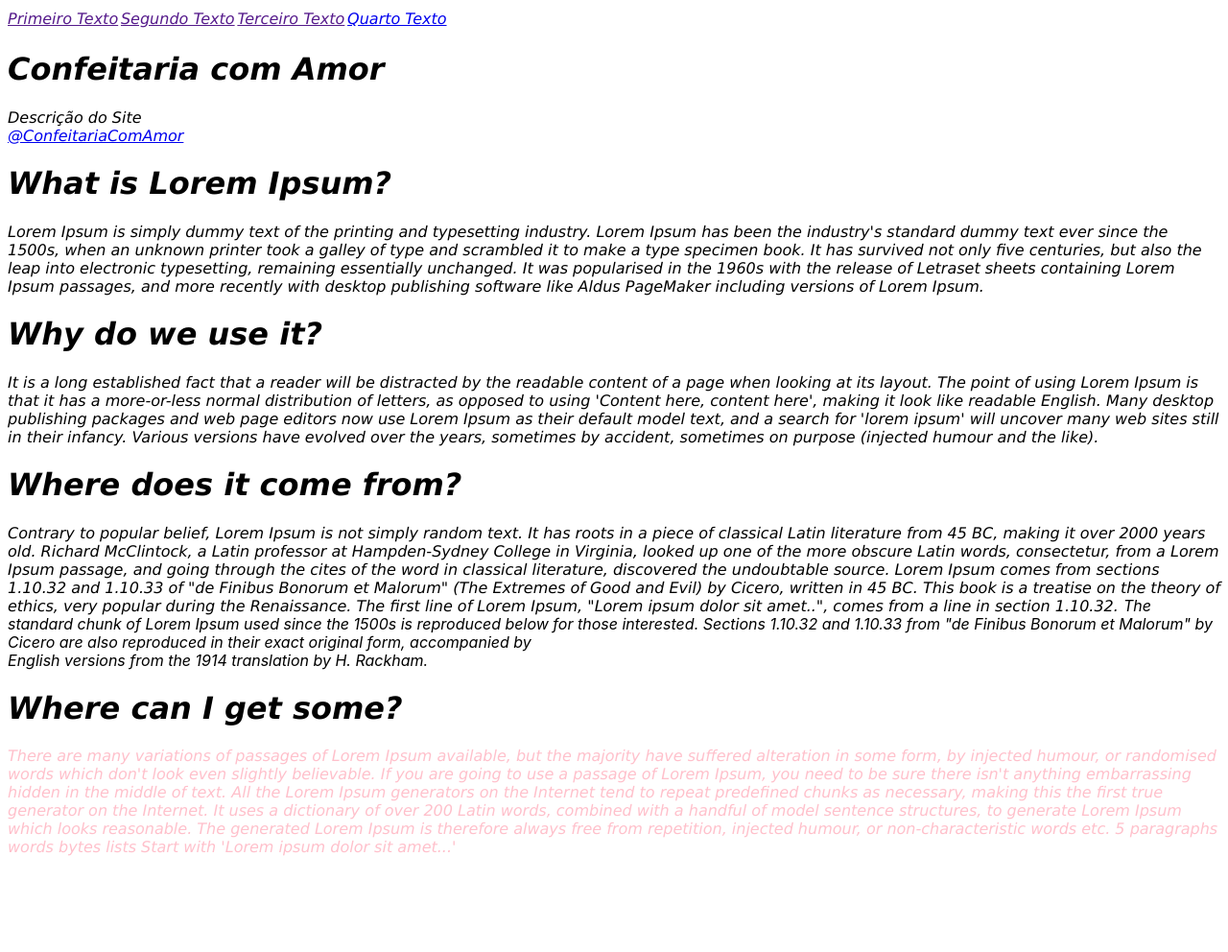
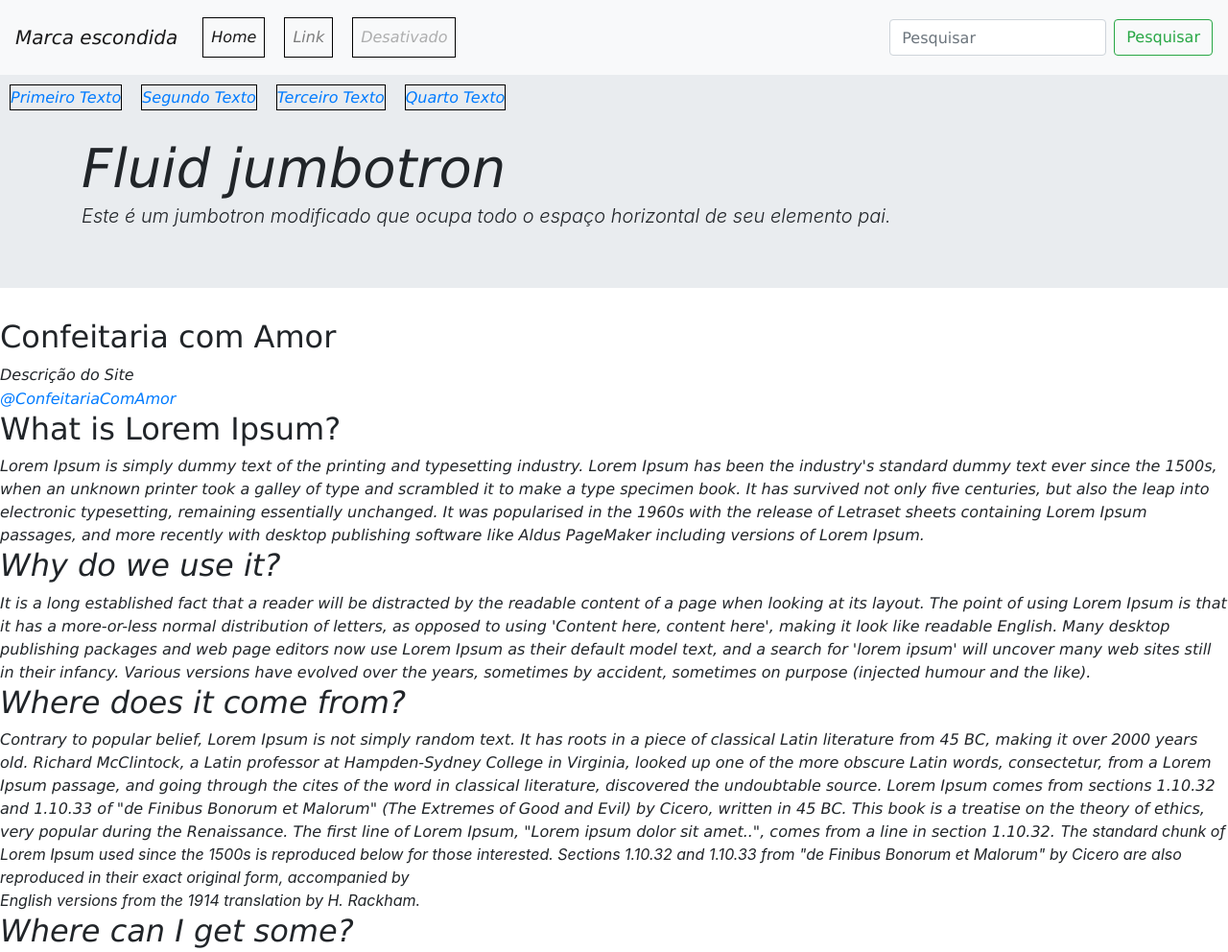
Before and after one commit to RafaClaudino/PrimeiraPagina, a plain HTML site: page index.html in a window 1280 px wide. Shown: the top 992 px of the page at 96% size. Before the commit the page ends 900 px from the top, so only its background shows below. Drawn offline with nearby package versions, Linux system fonts and the light colour scheme.

Commit message:
Aula 23-09

```diff
--- a/base.css
+++ b/base.css
@@ -33,6 +33,16 @@
 
 }
 
+<style-type="text/css">
+
+.center {
+    display: inline;
+    margin: 10 auto;
+}
+#button-go, #button-back {
+    border: solid 1px black
+}
+    </style>
 
 /* Estilos generales */
 
@@ -40,6 +50,7 @@ body {
     font-family: sans-serif;
     font-size: 10px;
     font-style: italic
+
 }
 div {
     font-size: 1rem;
@@ -60,10 +71,13 @@ ul, ol, dl, p {
     font-size: 1rem;
 }
 li {
-    line-height: 1rem;
+    float: left;
     font-family: -apple-system, BlinkMacSystemFont, 'Segoe UI', Roboto, Oxygen, Ubuntu, Cantarell, 'Open Sans', 'Helvetica Neue', sans-serif;
-    display: inline;
+    display: block;
     line-height: 1.5;
+    margin: 10px;
+    border: 1px solid red;
+    border-color: black
 }
 
 p {
--- a/index.html
+++ b/index.html
@@ -3,21 +3,56 @@
 
 
 <head>
+
     <meta charset="UTF-8">
     <meta name="viewport" content="width=device-width, initial-scale=1.0">
     <meta http-equiv="X-UA-Compatible" content="ie=edge">
     <title>Aula2HTML</title>
-<link rel="stylesheet" href="base.css">
+
+    <link rel="stylesheet" href="https://stackpath.bootstrapcdn.com/bootstrap/4.3.1/css/bootstrap.min.css"
+        integrity="sha384-ggOyR0iXCbMQv3Xipma34MD+dH/1fQ784/j6cY/iJTQUOhcWr7x9JvoRxT2MZw1T" crossorigin="anonymous">
+    <link rel="stylesheet" href="base.css">
 
 </head>
 
 <body>
-        <li><a href="">Primeiro Texto</a></li>
-        <li><a href="">Segundo Texto</a></li>
-        <li><a href="">Terceiro Texto</a></li>
-        <li><a href="#rosa">Quarto Texto</a></li>
+<nav class="navbar navbar-expand-lg navbar-light bg-light">
+  <button class="navbar-toggler" type="button" data-toggle="collapse" data-target="#navbarTogglerDemo01" aria-controls="navbarTogglerDemo01" aria-expanded="false" aria-label="Alterna navegação">
+    <span class="navbar-toggler-icon"></span>
+  </button>
+  <div class="collapse navbar-collapse" id="navbarTogglerDemo01">
+    <a class="navbar-brand" href="#">Marca escondida</a>
+    <ul class="navbar-nav mr-auto mt-2 mt-lg-0">
+      <li class="nav-item active">
+        <a class="nav-link" href="#">Home <span class="sr-only">(Página atual)</span></a>
+      </li>
+      <li class="nav-item">
+        <a class="nav-link" href="#">Link</a>
+      </li>
+      <li class="nav-item">
+        <a class="nav-link disabled" href="#">Desativado</a>
+      </li>
     </ul>
-    <h1>Confeitaria com Amor</h1>
+    <form class="form-inline my-2 my-lg-0">
+      <input class="form-control mr-sm-2" type="search" placeholder="Pesquisar" aria-label="Pesquisar">
+      <button class="btn btn-outline-success my-2 my-sm-0" type="submit">Pesquisar</button>
+    </form>
+  </div>
+</nav>
+    <li><a href="">Primeiro Texto</a></li>
+    <li><a href="">Segundo Texto</a></li>
+    <li><a href="">Terceiro Texto</a></li>
+    <li><a href="#rosa">Quarto Texto</a></li>
+    </ul>
+    <h1>
+        <div class="jumbotron jumbotron-fluid">
+            <div class="container">
+                <h1 class="display-4">Fluid jumbotron</h1>
+                <p class="lead">Este é um jumbotron modificado que ocupa todo o espaço horizontal de seu elemento pai.
+                </p>
+            </div>
+        </div>Confeitaria com Amor
+    </h1>
     <div class="rosa">Descrição do Site </div>
     <a href="https://instagram.com/aracellybarbosaconfeitaria?igshid=105g6vdcb3u2p">@ConfeitariaComAmor</a>
 
@@ -76,6 +111,18 @@
 
         </div>
     </div>
+    <script src="https://code.jquery.com/jquery-3.3.1.slim.min.js"
+        integrity="sha384-q8i/X+965DzO0rT7abK41JStQIAqVgRVzpbzo5smXKp4YfRvH+8abtTE1Pi6jizo"
+        crossorigin="anonymous"></script>
+    <script src="https://cdnjs.cloudflare.com/ajax/libs/popper.js/1.14.7/umd/popper.min.js"
+        integrity="sha384-UO2eT0CpHqdSJQ6hJty5KVphtPhzWj9WO1clHTMGa3JDZwrnQq4sF86dIHNDz0W1"
+        crossorigin="anonymous"></script>
+    <script src="https://stackpath.bootstrapcdn.com/bootstrap/4.3.1/js/bootstrap.min.js"
+        integrity="sha384-JjSmVgyd0p3pXB1rRibZUAYoIIy6OrQ6VrjIEaFf/nJGzIxFDsf4x0xIM+B07jRM"
+        crossorigin="anonymous"></script>
+    <script>
+        $('.alert').alert()
+    </script>
 </body>
 
 </html>
```
Also changed, not shown: src/package.json (added, +28 -0 lines), 2 other files.
